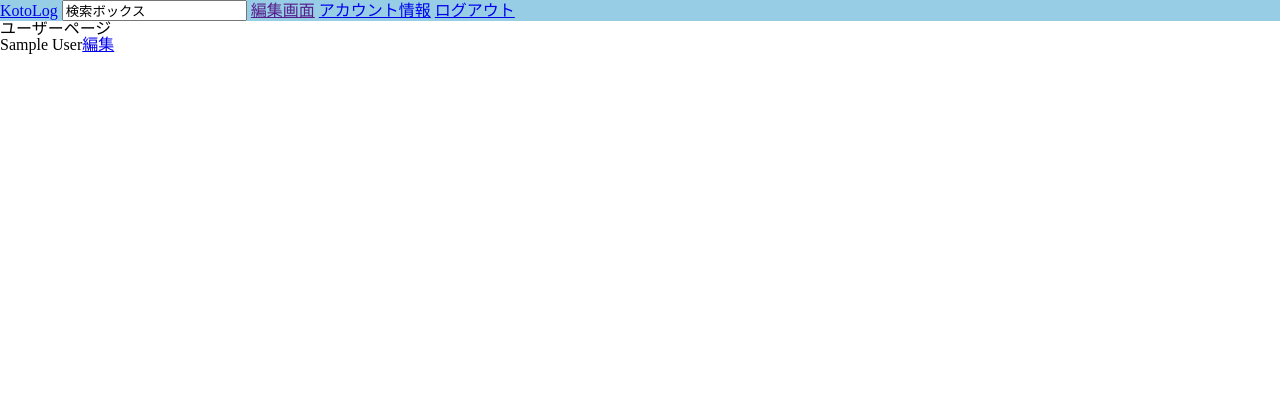
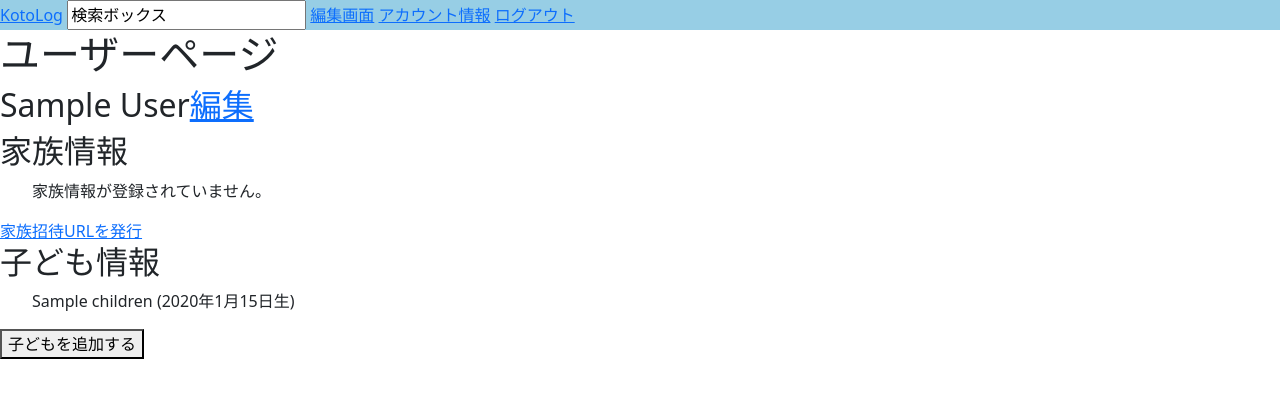
Before and after one commit to suzuki-kanami-fm/KotoLogProject, a Django app: page /accounts/user_page/ in a window 1280 px wide. Shown: the top 398 px of the page. Run offline with Django 5.2, Linux system fonts and the light colour scheme; a user stored in the database is signed in; tables that the repository leaves empty hold one stand-in row (values such as "Sample post").

Commit message:
子ども追加機能作成

```diff
--- a/KotoLogProject/KotoLogProject/views.py
+++ b/KotoLogProject/KotoLogProject/views.py
@@ -13,4 +13,4 @@ class PortfolioView(View):
 class HomeView(View):
 
     def get(self, request):
-        return render(request, "home.html")
+        return render(request, "common/home.html")
--- a/KotoLogProject/accounts/forms.py
+++ b/KotoLogProject/accounts/forms.py
@@ -1,7 +1,8 @@
 from django import forms
 from django.contrib.auth.forms import (
     UserCreationForm, UserChangeForm, PasswordChangeForm)
-from accounts.models import User
+from accounts.models import (
+    User, Child)
 from django.contrib.auth import authenticate
 
 class SignupForm(UserCreationForm):
@@ -66,3 +67,31 @@ class UserPageForm(forms.ModelForm):
     class Meta:
         model = User
         fields = ['account_name']
+
+class ChildForm(forms.ModelForm):
+    class Meta:
+        model = Child
+        fields = ['child_name', 'birthday']
+        labels = {
+            'child_name': '子どもの名前',
+            'birthday': '生年月日',
+        }
+        widgets = {
+            'birthday': forms.DateInput(attrs={'type': 'date'}),
+        }
+
+    def clean(self):
+        cleaned_data = super().clean()
+        child_name = self.cleaned_data.get('child_name')
+        birthday = self.cleaned_data.get('birthday')
+        parent = self.instance  #親を取得
+
+        # familyがあるか確認（複数の家族メンバー間での重複チェック）
+        family = self.instance.family
+
+        # 同じ名前と生年月日がすでに登録されているか確認
+        if Child.objects.filter(child_name=child_name, birthday=birthday, family=family).exists():
+
+            raise forms.ValidationError('この名前と生年月日の子どもはすでに登録されています。')
+
+        return cleaned_data
--- a/KotoLogProject/accounts/models.py
+++ b/KotoLogProject/accounts/models.py
@@ -46,7 +46,8 @@ class Family(models.Model):
         return self.invitation_url
 
 class Child(models.Model):
-    family = models.ForeignKey(Family, on_delete=models.CASCADE)
+    family = models.ForeignKey(Family, on_delete=models.CASCADE, null=True, blank=True)
+    parent = models.ForeignKey(User, on_delete=models.CASCADE, related_name="children")
     child_name = models.CharField(max_length=100)
     birthday = models.DateField()
     created_at = models.DateTimeField(auto_now_add=True)
@@ -54,6 +55,7 @@ class Child(models.Model):
 
     class Meta:
         db_table = 'children'
+        unique_together = ('family', 'child_name', 'birthday')
 
     def __str__(self):
-        return self.invitation_url
+        return f'{self.child_name} ({self.birthday})'
--- a/KotoLogProject/accounts/views.py
+++ b/KotoLogProject/accounts/views.py
@@ -1,10 +1,12 @@
 from django.shortcuts import render, redirect
 from django.views import View
-from accounts.forms import SignupForm, LoginForm, UserEditForm, UserPageForm
+from accounts.forms import SignupForm, LoginForm, UserEditForm, UserPageForm, ChildForm
 from django.contrib.auth import authenticate, login, logout,update_session_auth_hash
 from django.contrib.auth.mixins import LoginRequiredMixin
 from django.contrib.auth.views import LogoutView, PasswordChangeView, PasswordChangeDoneView
 from django.contrib.auth.forms import PasswordChangeForm
+from .models import User, Family, Child
+from django.urls import reverse_lazy
 
 # Create your views here.
 class SignupView(View):
@@ -46,6 +48,7 @@ class LoginView(View):
 class LogoutView(LogoutView):
      template_name = "home.html"
 
+
 class UserEditView(LoginRequiredMixin, View):
 
     def get(self, request):
@@ -70,11 +73,72 @@ class UserEditView(LoginRequiredMixin, View):
         context['password_change_form'] = PasswordChangeForm(user=self.request.user)
         return context
 
+
 class UserPageView(LoginRequiredMixin, View):
+
     def get(self, request):
         user = request.user
         form = UserPageForm(instance=user)
-        return render(request, "accounts/user_page.html", {'form': form, 'user': user})
+
+        # 家族情報と子ども情報を取得
+        family = user.family_id
+        family_members = User.objects.filter(family_id=family).exclude(id=user.id)
+
+        # ユーザーまたはその家族に紐づく子どもを取得
+        if user.family_id:
+
+            children = Child.objects.filter(parent=user) | Child.objects.filter(family=user.family_id).order_by('birthday')
+
+        # 家族がない場合は親だけでフィルタリング
+        else:
+            children = Child.objects.filter(parent=user).order_by('birthday')
+
+        child_form = ChildForm()
+
+        # コンテキストに家族情報、子ども情報、フォームを追加
+        context = {
+            'form': form,
+            'user': user,
+            'family_members': family_members,
+            'children': children,
+            'child_form': child_form,
+            'family': family,
+        }
+        return render(request, "accounts/user_page.html", context)
+
+    def post(self, request):
+        form = UserPageForm(request.POST, instance=request.user)
+
+        # 子ども追加処理
+        if 'add_child' in request.POST:
+            user = request.user
+            child_form = ChildForm(request.POST)
+
+            if child_form.is_valid():
+                child = child_form.save(commit=False)
+                child.parent = request.user
+                child.family = request.user.family_id
+
+                try:
+                    child.save()
+                    return redirect('accounts:user_page')
+                except Exception as e:
+                    child_form.add_error(None, 'エラーが発生しました。再度お試しください。')
+
+             # エラーが発生した場合も、GETと同様に子ども情報を取得して渡す
+            if user.family_id:
+                children = Child.objects.filter(parent=user) | Child.objects.filter(family=user.family_id).order_by('birthday')
+            else:
+                children = Child.objects.filter(parent=user).order_by('birthday')
+
+            return render(request, 'accounts/user_page.html', {
+                'form': form,
+                'child_form': child_form,
+                'children': children,  # 子ども情報をコンテキストに追加
+                'family': user.family_id,
+            })
+
+
 
 class CustomPasswordChangeView(PasswordChangeView):
     template_name = 'accounts/password_change.html'
--- a/KotoLogProject/templates/accounts/login.html
+++ b/KotoLogProject/templates/accounts/login.html
@@ -1,4 +1,4 @@
-{% extends 'base.html' %}
+{% extends 'common/base.html' %}
 {% block content %}
     <h1>ログインページ</h1>
         <form method="post">
--- a/KotoLogProject/templates/accounts/password_change.html
+++ b/KotoLogProject/templates/accounts/password_change.html
@@ -1,4 +1,4 @@
-{% extends 'base.html' %}
+{% extends 'common/base.html' %}
 {% block content %}
     <form method="post">
         {% csrf_token %}
--- a/KotoLogProject/templates/accounts/password_change_done.html
+++ b/KotoLogProject/templates/accounts/password_change_done.html
@@ -1,4 +1,4 @@
-{% extends "base.html" %}
+{% extends "common/base.html" %}
 
 {% block title %}パスワード変更完了{% endblock %}
 
--- a/KotoLogProject/templates/accounts/signup.html
+++ b/KotoLogProject/templates/accounts/signup.html
@@ -1,4 +1,4 @@
-{% extends 'base.html' %}
+{% extends 'common/base.html' %}
 {% block content %}
 <section class="signup">
     <h1>新規登録ページ</h1>
--- a/KotoLogProject/templates/accounts/user_edit.html
+++ b/KotoLogProject/templates/accounts/user_edit.html
@@ -1,4 +1,4 @@
-{% extends 'base.html' %}
+{% extends 'common/base.html' %}
 {% block content %}
 <section class="useredit">
     <h1>ユーザー情報編集ページ</h1>
--- a/KotoLogProject/templates/accounts/user_page.html
+++ b/KotoLogProject/templates/accounts/user_page.html
@@ -1,7 +1,47 @@
-{% extends 'base.html' %}
+{% extends 'common/base.html' %}
 {% block content %}
-<section class="userpage">
+<section id="userpage">
     <h1>ユーザーページ</h1>
-     <p> {{ user.account_name }}<a class="" href="{% url 'accounts:user_edit' %}">編集</a></p>
+    <article id="user_info">
+        <h2> {{ user.account_name }}<a class="" href="{% url 'accounts:user_edit' %}">編集</a></h2>
+        <h2>家族情報</h2>
+        <ul>
+            {% for member in family_members %}
+                <li>{{ member.name }}({{ member.account_name }})</li>
+            {% empty %}
+                <li>家族情報が登録されていません。</li>
+            {% endfor %}
+        </ul>
+        <a href="{{ family.invitation_url }}">家族招待URLを発行</a>
+        <h2>子ども情報</h2>
+        {{ child_form.non_field_errors }}
+        <ul>
+            {% for child in children %}
+                <li>{{ child.child_name }} ({{ child.birthday }}生)</li>
+            {% empty %}
+                <li>子ども情報が登録されていません。</li>
+            {% endfor %}
+        </ul>
+        <button type="button" data-bs-toggle="modal" data-bs-target="#addChildModal">子どもを追加する</button>
+    </article>
 </section>
+
+<!-- 子ども追加モーダルウィンドウ -->
+<div class="modal fade" id="addChildModal" tabindex="-1" aria-labelledby="addChildModalLabel" aria-hidden="true">
+  <div class="modal-dialog">
+    <div class="modal-content">
+      <div class="modal-header">
+        <h5 class="modal-title" id="addChildModalLabel">子どもを追加する</h5>
+        <button type="button" class="btn-close" data-bs-dismiss="modal" aria-label="Close"></button>
+      </div>
+      <div class="modal-body">
+        <form method="POST">
+          {% csrf_token %}
+          {{ child_form.as_p }}
+          <button type="submit" name="add_child" class="btn btn-primary">追加</button>
+        </form>
+      </div>
+    </div>
+  </div>
+</div>
 {% endblock %}
--- a/KotoLogProject/templates/base.html
+++ b/KotoLogProject/templates/common/base.html
@@ -6,7 +6,12 @@
         {% load static %}
         <link rel="stylesheet" href="{% static "css/reset.css" %}">
         <link rel="stylesheet" href="{% static "css/style.css" %}">
-        <script src="https://code.jquery.com/jquery-3.7.1.js" integrity="sha256-eKhayi8LEQwp4NKxN+CfCh+3qOVUtJn3QNZ0TciWLP4=" crossorigin="anonymous"></script>
+
+        <link href="https://cdn.jsdelivr.net/npm/bootstrap@5.3.0-alpha3/dist/css/bootstrap.min.css" rel="stylesheet">
+        <script src="https://code.jquery.com/jquery-3.6.0.min.js"></script>
+        <script src="https://cdn.jsdelivr.net/npm/@popperjs/core@2.11.6/dist/umd/popper.min.js"></script>
+        <script src="https://cdn.jsdelivr.net/npm/bootstrap@5.3.0-alpha3/dist/js/bootstrap.min.js"></script>
+
         <title>KotoLog</title>
     </head>
    <body>
--- a/KotoLogProject/templates/home.html
+++ b/KotoLogProject/templates/common/home.html
@@ -1,4 +1,4 @@
-{% extends 'base.html' %}
+{% extends 'common/base.html' %}
 {% block content %}
 <section class"home">
     <h1>Home</h1>
```
Also changed, not shown: KotoLogProject/templates/common/journal_detail.html (added, +18 -0 lines), KotoLogProject/accounts/migrations/0003_child_parent_alter_child_family_and_more.py (added), KotoLogProject/accounts/migrations/0004_alter_child_unique_together.py (added).
